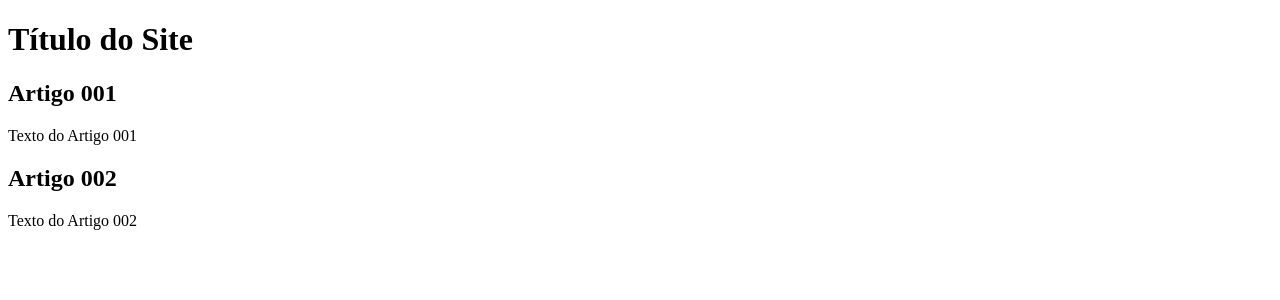
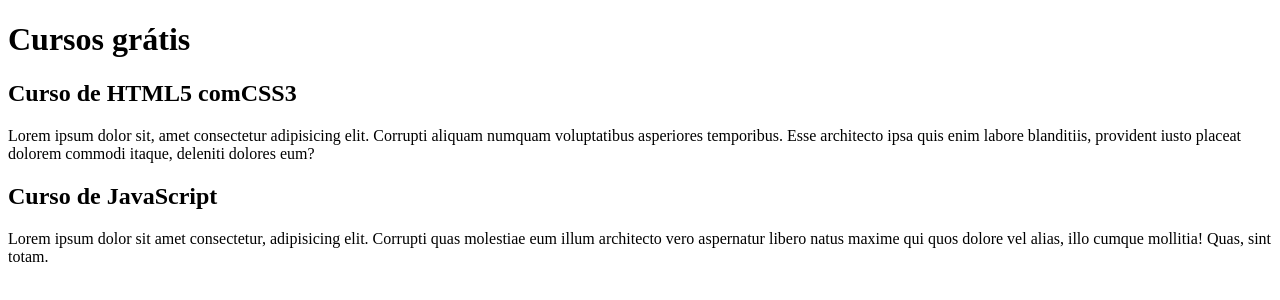
Before and after one commit to Anareis10/projeto-site, a plain HTML site: page index.html in a window 1280 px wide. Drawn offline with Linux system fonts and the light colour scheme.

Commit message:
comecei a escrever o conteúdo

```diff
--- a/index.html
+++ b/index.html
@@ -8,15 +8,15 @@
 <body>
     <main>
         <header>
-            <h1>Título do Site</h1>
+            <h1>Cursos grátis</h1>
         </header>
         <article>
-            <h2>Artigo 001</h2>
-            <p>Texto do Artigo 001</p>
+            <h2>Curso de HTML5 comCSS3</h2>
+            <p>Lorem ipsum dolor sit, amet consectetur adipisicing elit. Corrupti aliquam numquam voluptatibus asperiores temporibus. Esse architecto ipsa quis enim labore blanditiis, provident iusto placeat dolorem commodi itaque, deleniti dolores eum?</p>
         </article>
         <article>
-            <h2>Artigo 002</h2>
-            <p>Texto do Artigo 002</p>
+            <h2>Curso de JavaScript</h2>
+            <p>Lorem ipsum dolor sit amet consectetur, adipisicing elit. Corrupti quas molestiae eum illum architecto vero aspernatur libero natus maxime qui quos dolore vel alias, illo cumque mollitia! Quas, sint totam.</p>
         </article>
     </main>
 </body>
```
